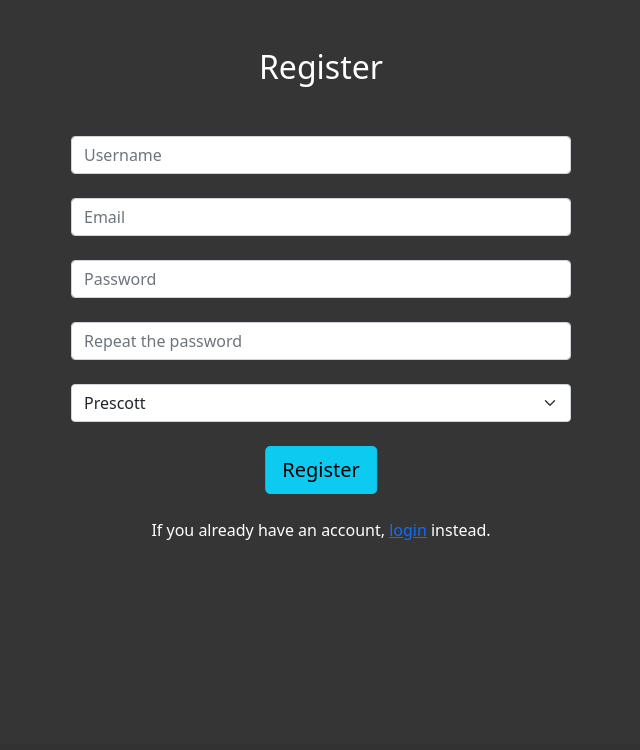
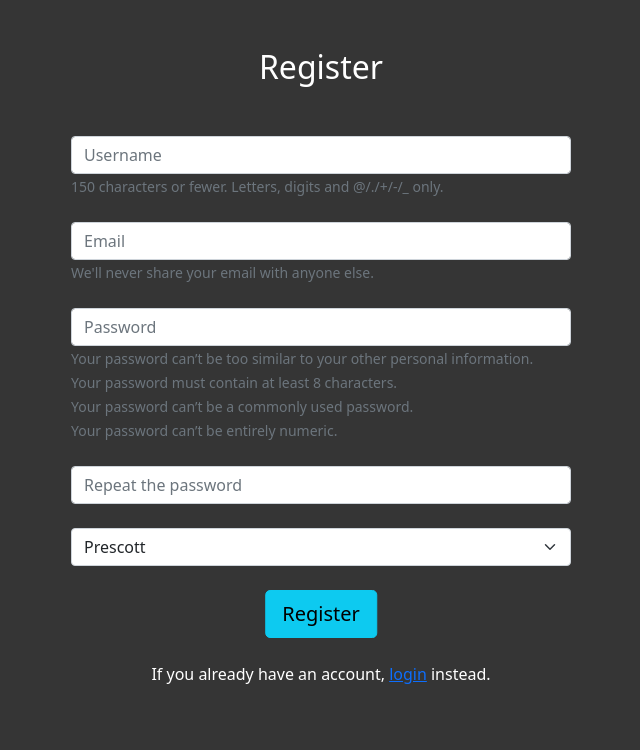
Before and after one commit to Dmytrenko-Roman/arizona-market, a Django app: page /register in a window 1280 px wide. Shown: the part 56-806 px from the top of the page, without its empty margins (319-959 px from the left). Before the commit the page ends 596 px from the top, so only its background shows below. Run offline with Django 4.2, Linux system fonts and the light colour scheme; parts of the project's set-up code (start-up, migrations or seed data) failed here and were passed over.

Commit message:
❄️ Tips for registration ❄️

```diff
--- a/website/arizonamarket/templates/market/register.html
+++ b/website/arizonamarket/templates/market/register.html
@@ -11,9 +11,17 @@
 	<h2 class="text-center">Register</h2>
 	<form method="POST">
 		{% csrf_token %}
-		<input type="text" placeholder="Username" class="form-control" name="username"><br>
-		<input type="text" placeholder="Email" class="form-control" name="email"><br>
-		<input type="password" placeholder="Password" class="form-control" name="password1"><br>
+		<input type="text" placeholder="Username" class="form-control" name="username">
+		<small id="usernameHelp" class="form-text text-muted">150 characters or fewer. Letters, digits and @/./+/-/_ only.</small><br><br>
+		<input type="text" placeholder="Email" class="form-control" name="email">
+		<small id="emailHelp" class="form-text text-muted">We'll never share your email with anyone else.</small><br><br>
+		<input type="password" placeholder="Password" class="form-control" name="password1">
+		<small id="passwordHelp" class="form-text text-muted">
+			Your password can’t be too similar to your other personal information.<br>
+			Your password must contain at least 8 characters.<br>
+			Your password can’t be a commonly used password.<br>
+			Your password can’t be entirely numeric.<br>
+		</small><br>
 		<input type="password" placeholder="Repeat the password" class="form-control" name="password2"><br>
 		<select class="form-select" name="server">
 			<option value="Prescott">Prescott</option>
```
